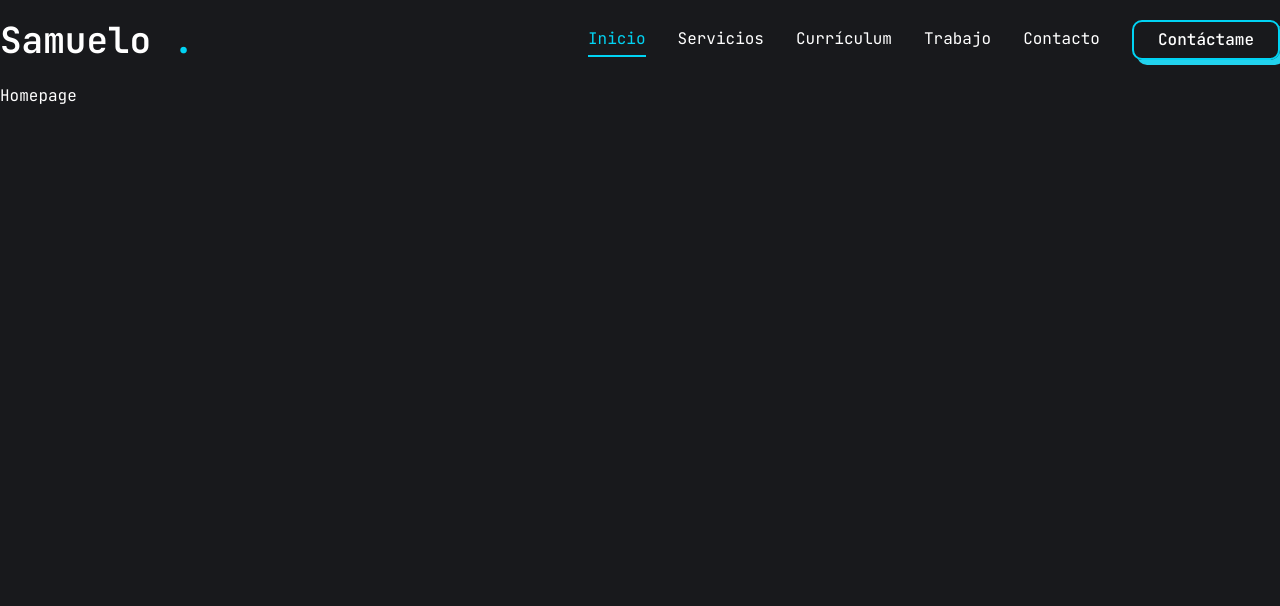
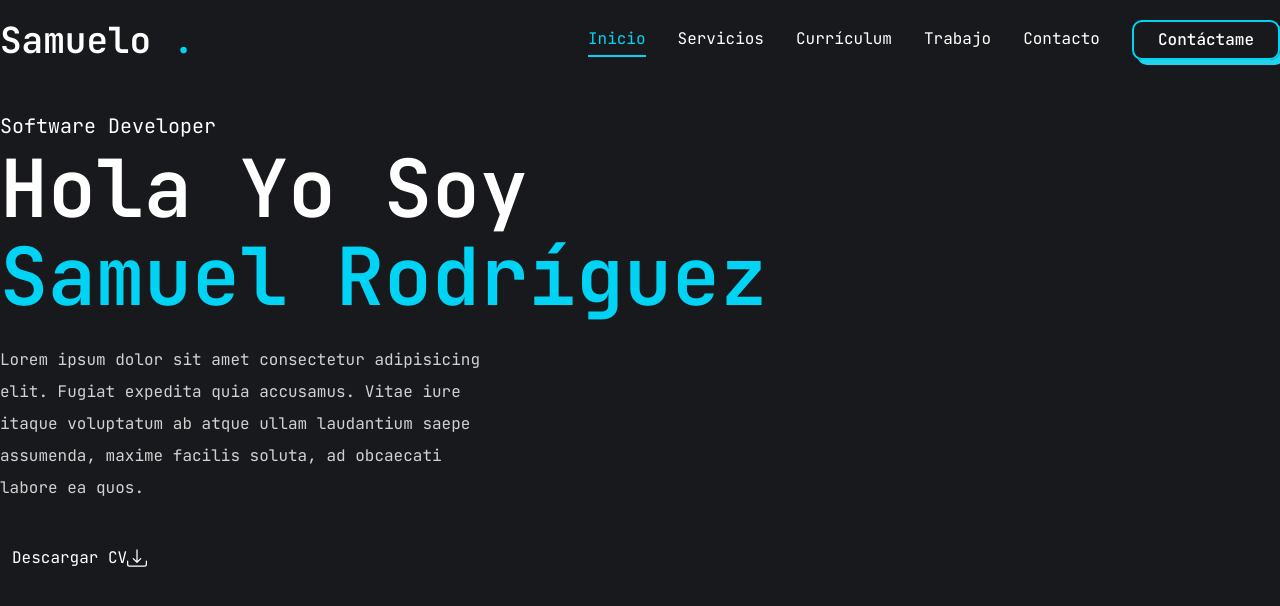
Before and after one commit to SamuelRodriguezC/Portfoleo, a Next.js app in the folder my-app/: page / in a window 1280 px wide. Shown: the top 606 px of the page. Built offline with nearby package versions, Linux system fonts and the light colour scheme.

Commit message:
Empezar con el módulo de home

```diff
--- a/my-app/app/globals.css
+++ b/my-app/app/globals.css
@@ -120,6 +120,15 @@
   body {
     @apply bg-background font-primary text-white leading-loose;
   }
+  .h1 {
+    @apply text-[48px] xl:text-[80px] leading-[1.1] font-semibold;
+  }
+  .h2 {
+    @apply text-[36px] xl:text-[48px] leading-[1.1] font-semibold;
+  }
+  .h3 {
+    @apply text-[20px] xl:text-[24px] leading-[1.1] font-semibold;
+  }
 }
 
 
--- a/my-app/app/page.js
+++ /dev/null
@@ -1,7 +0,0 @@
-import Image from "next/image";
-
-export default function Home() {
-  return (
-    <main>Homepage</main>
-  );
-}
--- /dev/null
+++ b/my-app/app/page.jsx
@@ -0,0 +1,38 @@
+import { Button } from '@/components/ui/button';
+import React from 'react'
+import { BsDownload } from "react-icons/bs";
+
+
+const Home = () => {
+  return (
+    <section className="w-full">
+      <div className="container mx-auto h-full">
+        <div className="flex flex-col xl:flex-row items-center justify-between xl:pt-8 xl:pb-24">
+
+          {/* Texto */}
+          <div className="text-center xl:text-left">
+            <span className="text-xl">Software Developer</span>
+            <h1 className="h1 mb-6">
+              Hola Yo Soy <br/>
+              <span className="text-main">Samuel Rodríguez</span>
+            </h1>
+            <p className="max-w-[500px] mb-9 text-white/80" >
+              Lorem ipsum dolor sit amet consectetur adipisicing elit. Fugiat expedita quia accusamus. Vitae iure itaque voluptatum ab atque ullam laudantium saepe assumenda, maxime facilis soluta, ad obcaecati labore ea quos.
+            </p>
+            {/* Btn y Redes Sociales */}
+            <div className="">
+              <Button variant="outline">
+                 <span>Descargar CV</span>
+                 <BsDownload className="text-xl" />
+
+              </Button>
+            </div>
+          </div>
+
+        </div>
+      </div>
+    </section>
+  )
+}
+
+export default Home
```
